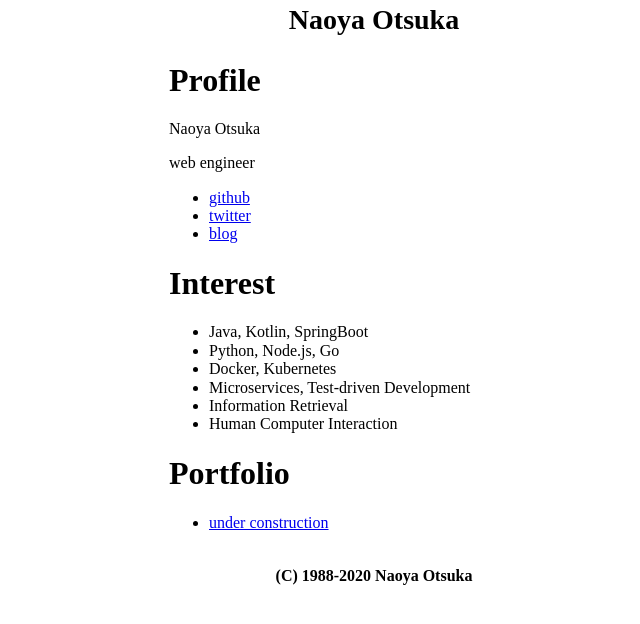
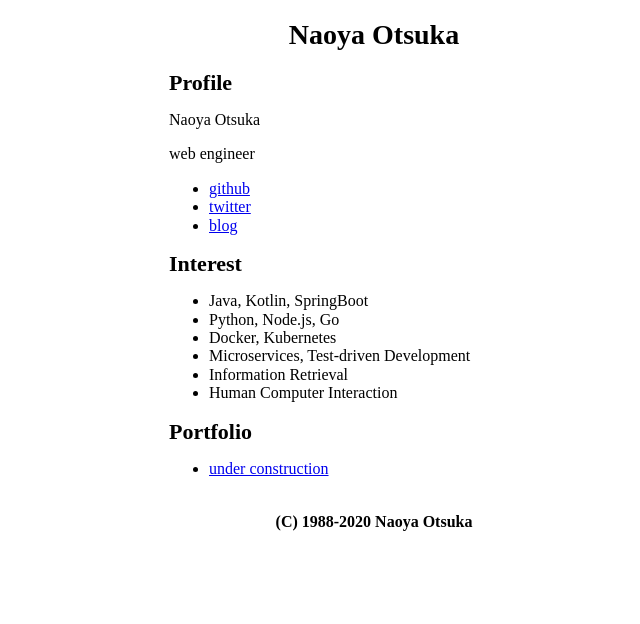
Before and after one commit to otknoy/otknoy.github.io, a React app: page / in a window 1280 px wide. Shown: the top 624 px of the page, without its empty margins (266-906 px from the left). Built offline with nearby package versions, Linux system fonts and the light colour scheme.

Commit message:
add SectionTitle atom

```diff
--- a/src/component/Interest.js
+++ b/src/component/Interest.js
@@ -1,9 +1,11 @@
 import React from 'react'
+
+import { SectionTitle } from './atoms/Title'
 
 export default function Interest({interest}) {
   return (
       <section>
-        <h1>Interest</h1>
+        <SectionTitle>Interest</SectionTitle>
 
         <ul>
         {
--- a/src/component/Portfolio.js
+++ b/src/component/Portfolio.js
@@ -1,9 +1,11 @@
 import React from 'react'
+
+import { SectionTitle } from './atoms/Title'
 
 export default function Portfolio({portfolio}) {
   return (
       <section>
-        <h1>Portfolio</h1>
+        <SectionTitle>Portfolio</SectionTitle>
 
         <ul>
         {
--- a/src/component/Profile.js
+++ b/src/component/Profile.js
@@ -1,9 +1,11 @@
 import React from 'react'
+
+import { SectionTitle } from './atoms/Title'
 
 export default function Profile({name, description, link}) {
   return (
       <section>
-        <h1>Profile</h1>
+        <SectionTitle>Profile</SectionTitle>
 
         <div>
           <p>{name}</p>
@@ -15,7 +17,6 @@ export default function Profile({name, description, link}) {
   )
 }
 
-
 const Links = ({github, twitter, blog}) => (
     <>
       <ul>
--- a/src/component/atoms/Title.js
+++ b/src/component/atoms/Title.js
@@ -2,8 +2,6 @@ import React from 'react'
 
 const PageTitle = ({children}) => {
   const style = {
-    margin: '0px',
-    padding: '4px',
     fontSize: '28px'
   }
   return (
@@ -11,6 +9,16 @@ const PageTitle = ({children}) => {
   )
 }
 
+const SectionTitle = ({children}) => {
+  const style = {
+    fontSize: '22px'
+  }
+  return (
+      <h1 style={style}>{children}</h1>
+  )
+}
+
 export {
-  PageTitle
+  PageTitle,
+  SectionTitle
 }
```
Also changed, not shown: src/component/Header.js (line endings or trailing spaces).
